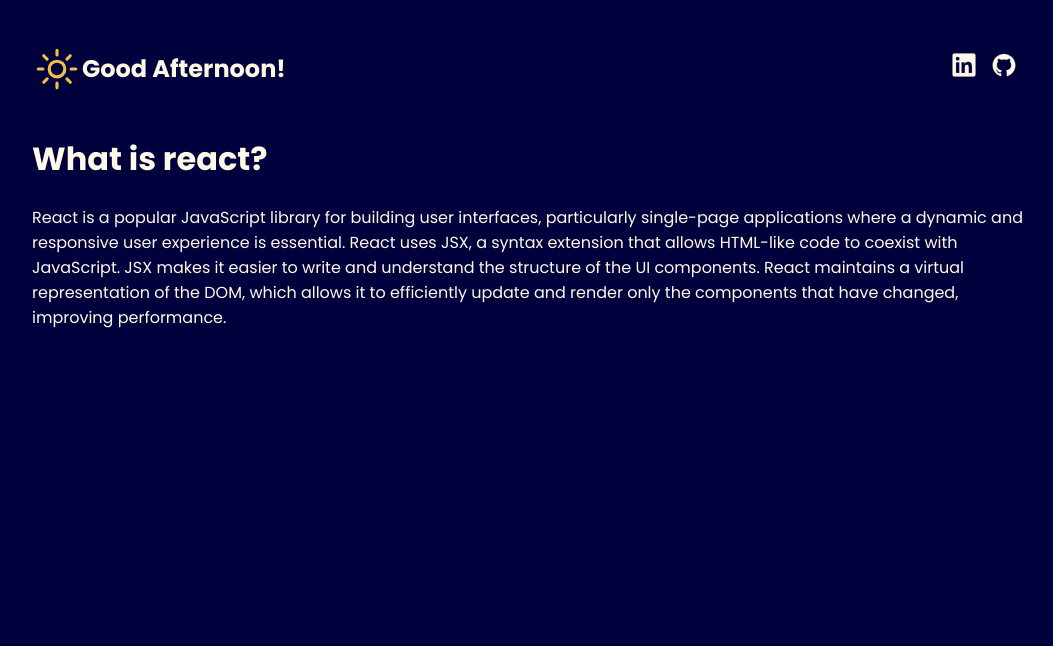
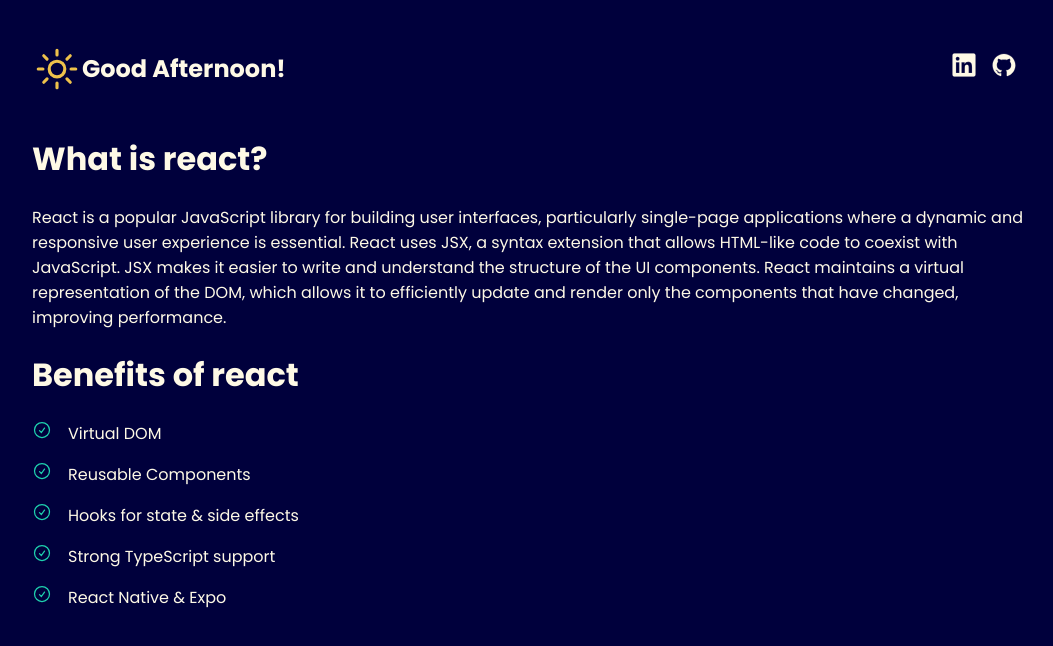
Before and after one commit to dacods/atlas-react-and-jsx, a React (Vite) app: page / in a window 1280 px wide. Shown: the top 646 px of the page, without its empty margins (108-1161 px from the left). Built offline with nearby package versions, Linux system fonts and the light colour scheme.

Commit message:
Added Benefits of react seaction to App component

```diff
--- a/src/App.jsx
+++ b/src/App.jsx
@@ -15,6 +15,15 @@ function App() {
         which allows it to efficiently update and render only the components that have changed,
         improving performance.
       </Section>
+      <Section title="Benefits of react">
+        <ul>
+          <li>Virtual DOM</li>
+          <li>Reusable Components</li>
+          <li>Hooks for state & side effects</li>
+          <li>Strong TypeScript support</li>
+          <li>React Native & Expo</li>
+        </ul>
+      </Section>
     </div>
   )
 }
```
